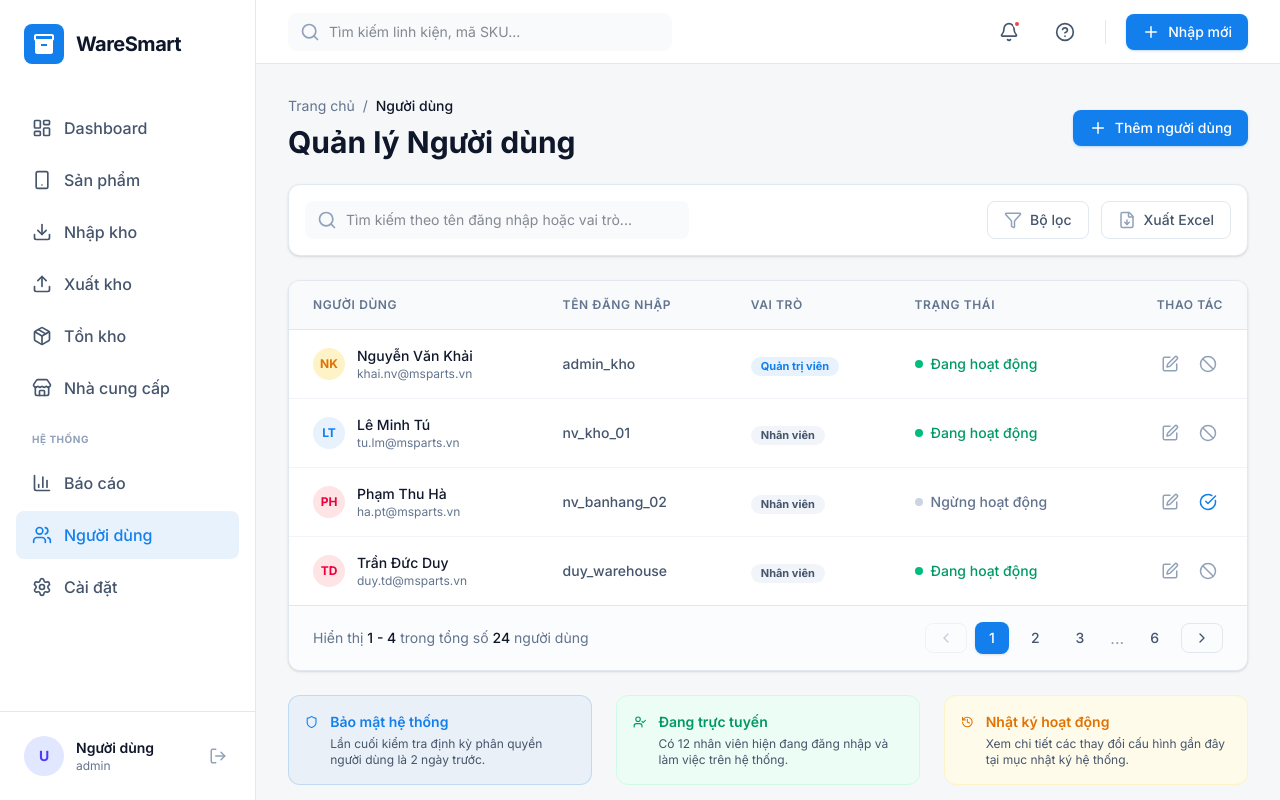
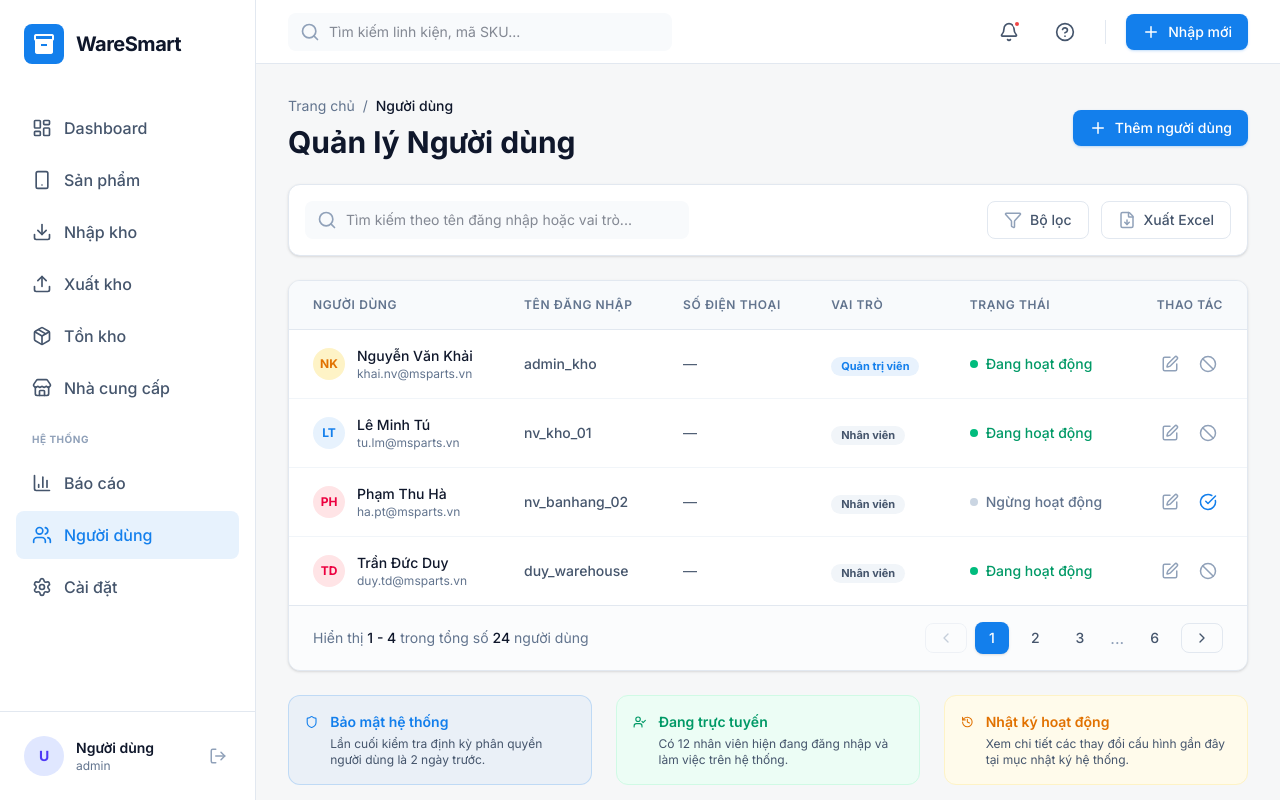
Before and after one commit to TrinhQuang264/WarehouseManagement-FrontEnd, a React (Vite) app: page /users in a window 1280 px wide. Built offline with nearby package versions, Linux system fonts and the light colour scheme; no server answers; sample sign-in values are in the browser's storage.

Commit message:
install users api

```diff
--- a/src/pages/UsersPage/UsersPage.jsx
+++ b/src/pages/UsersPage/UsersPage.jsx
@@ -95,15 +95,16 @@ export default function UsersPage() {
 
         let userList = Array.isArray(data) ? data : (data.data || data.items || []);
 
-        // Map dữ liệu để đảm bảo các trường không bị undefined (hỗ trợ PascalCase từ backend)
+        // Map dữ liệu từ API: { id, email, phoneNumber, firstName, lastName, userName }
         const mappedUsers = userList.map(u => ({
-          id: u.id || u.Id,
-          fullName: u.fullName || u.FullName || u.name || 'N/A',
-          username: u.username || u.Username || u.userName || u.UserName || 'N/A',
-          email: u.email || u.Email || '',
-          role: u.role || u.Role || 'staff',
-          roleLabel: u.roleLabel || u.RoleLabel || (u.role === 'admin' ? 'Quản trị viên' : 'Nhân viên'),
-          isActive: u.isActive !== undefined ? u.isActive : (u.IsActive !== undefined ? u.IsActive : true)
+          id: u.id,
+          fullName: `${u.firstName || ''} ${u.lastName || ''}`.trim() || 'N/A',
+          username: u.userName || 'N/A',
+          email: u.email || '',
+          phoneNumber: u.phoneNumber || '',
+          role: u.role || 'staff',
+          roleLabel: u.roleLabel || (u.role === 'admin' ? 'Quản trị viên' : 'Nhân viên'),
+          isActive: u.isActive !== undefined ? u.isActive : true
         }));
 
         console.log('[UsersPage] Danh sách user sau khi map:', mappedUsers);
@@ -124,11 +125,13 @@ export default function UsersPage() {
     const searchLower = search.toLowerCase();
     const fullName = (u.fullName || '').toLowerCase();
     const username = (u.username || '').toLowerCase();
-    const roleLabel = (u.roleLabel || '').toLowerCase();
+    const email = (u.email || '').toLowerCase();
+    const phoneNumber = (u.phoneNumber || '').toLowerCase();
 
     return fullName.includes(searchLower) ||
            username.includes(searchLower) ||
-           roleLabel.includes(searchLower);
+           email.includes(searchLower) ||
+           phoneNumber.includes(searchLower);
   });
 
   if (loading) return <Loading text="Đang tải danh sách người dùng..." />;
@@ -183,6 +186,7 @@ export default function UsersPage() {
               <tr className="bg-slate-50 border-b border-slate-200">
                 <th className="px-6 py-4 text-xs font-semibold text-slate-500 uppercase tracking-wider">Người dùng</th>
                 <th className="px-6 py-4 text-xs font-semibold text-slate-500 uppercase tracking-wider">Tên đăng nhập</th>
+                <th className="px-6 py-4 text-xs font-semibold text-slate-500 uppercase tracking-wider">Số điện thoại</th>
                 <th className="px-6 py-4 text-xs font-semibold text-slate-500 uppercase tracking-wider">Vai trò</th>
                 <th className="px-6 py-4 text-xs font-semibold text-slate-500 uppercase tracking-wider">Trạng thái</th>
                 <th className="px-6 py-4 text-xs font-semibold text-slate-500 uppercase tracking-wider text-right">Thao tác</th>
@@ -296,6 +300,11 @@ function UserRow({ user }) {
         {user.username}
       </td>
 
+      {/* Số điện thoại */}
+      <td className="px-6 py-4 text-sm text-slate-600">
+        {user.phoneNumber || '—'}
+      </td>
+
       {/* Vai trò */}
       <td className="px-6 py-4">
         <Badge variant={user.role === 'admin' ? 'blue' : 'gray'}>
--- a/src/services/userService.js
+++ b/src/services/userService.js
@@ -17,7 +17,7 @@ const userService = {
    * @returns {Promise<{ data: Array, total: number }>}
    */
   async getAll(params = {}) {
-    const response = await api.get('/users', { params });
+    const response = await api.get('/Users', { params });
     return response.data;
   },
 
@@ -28,7 +28,7 @@ const userService = {
    * @returns {Promise<object>}
    */
   async getById(id) {
-    const response = await api.get(`/users/${id}`);
+    const response = await api.get(`/Users/${id}`);
     return response.data;
   },
 
@@ -39,7 +39,7 @@ const userService = {
    * @returns {Promise<object>}
    */
   async create(userData) {
-    const response = await api.post('/users', userData);
+    const response = await api.post('/Users', userData);
     return response.data;
   },
 
@@ -51,7 +51,7 @@ const userService = {
    * @returns {Promise<object>}
    */
   async update(id, userData) {
-    const response = await api.put(`/users/${id}`, userData);
+    const response = await api.put(`/Users/${id}`, userData);
     return response.data;
   },
 
@@ -62,7 +62,7 @@ const userService = {
    * @returns {Promise<object>}
    */
   async toggleStatus(id) {
-    const response = await api.patch(`/users/${id}/toggle-status`);
+    const response = await api.patch(`/Users/${id}/toggle-status`);
     return response.data;
   },
 
@@ -73,7 +73,7 @@ const userService = {
    * @returns {Promise<void>}
    */
   async delete(id) {
-    await api.delete(`/users/${id}`);
+    await api.delete(`/Users/${id}`);
   },
 };
 
```
